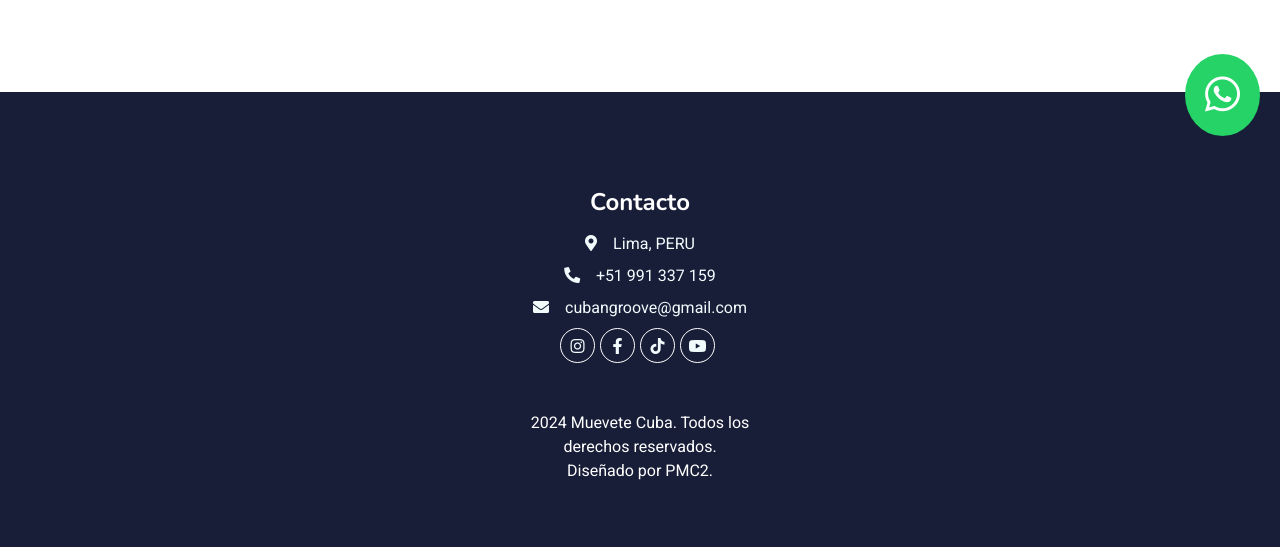
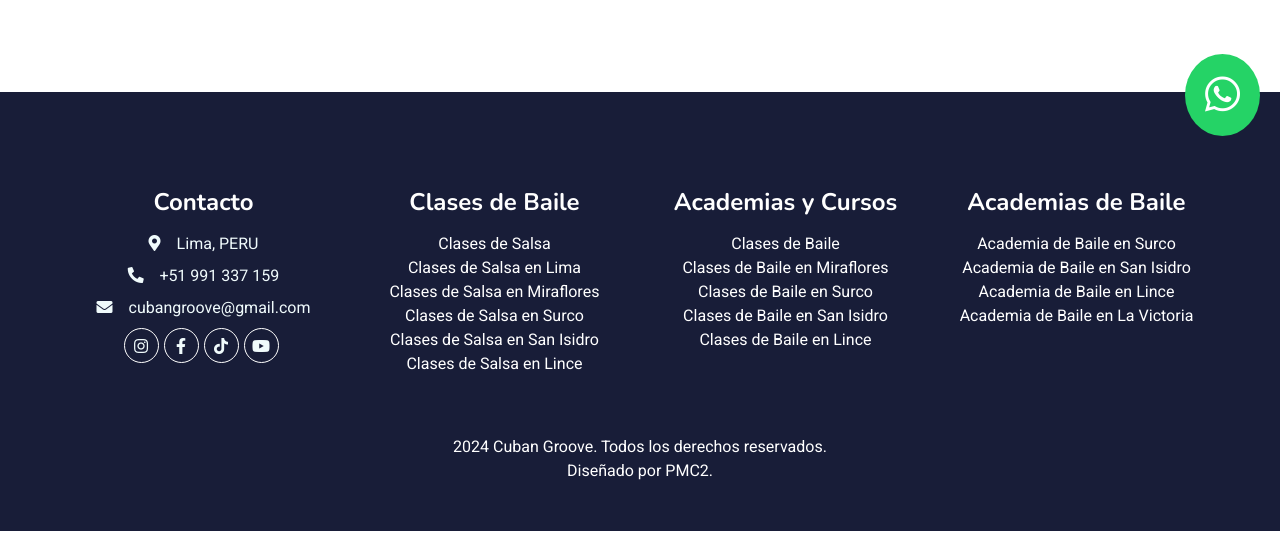
Before and after one commit to paulcobox/webluxe, a Django app: page /contact in a window 1280 px wide. Shown: the part 644-1191 px from the top of the page. Run offline with Django 3.2, Linux system fonts and the light colour scheme; data comes from the database, SQL or seed files in the repository; parts of the project's set-up code (start-up, migrations or seed data) failed here and were passed over; some libraries are stand-ins or nearby versions.

Commit message:
add footer

```diff
--- a/templates/_base.html
+++ b/templates/_base.html
@@ -26,8 +26,11 @@
     <meta charset="utf-8">
     <title>{% block title %}Cuban Groove | Clases de Baile{% endblock title %}</title>
     <meta content="width=device-width, initial-scale=1.0" name="viewport">
-    <meta name="keywords" content="Clases de Baile en Lima, Clases de Timba en Lima, Baile cubano en Lima, Escuela de baile en Lima, Salsa y Timba para principiantes, Instructores de baile en Lima, Academia de Salsa en Lima, Clases de baile latino, Cursos de Salsa y Timba, Danza afrocubana, Ritmos cubanos en Lima, Aprender a bailar Salsa, Clases de baile para adultos, Eventos de baile en Lima, Talleres de Salsa y Timba, Baile social en Lima, Salsa cubana, Timba cubana, Escuela de danza en Lima, Bailes latinos">
-    <meta name="description" content="Aprende Salsa y Timba en Lima con Cuban Groove. Descubre ritmos cubanos como la salsa cubana, reparto, cubaton y rumba. ¡Transforma tu forma de bailar!">
+    <!-- Meta Keywords -->
+    <meta name="keywords" content="Clases de Salsa, Clases de Salsa en Lima, Clases de Salsa en Miraflores, Clases de Salsa en Surco, Clases de Salsa en San Isidro, Clases de Salsa en Lince, Clases de Baile, Clases de Baile en Miraflores, Clases de Baile en Surco, Clases de Baile en San Isidro, Clases de Baile en Lince, Academia de Baile en Surco, Academia de Baile en San Isidro, Academia de Baile en Lince, Academia de Baile en La Victoria, Escuela de Baile en Lima, Ritmos Cubanos, Danza Latina, Timba Cubana, Salsa Cubana">
+
+    <!-- Meta Description -->
+    <meta name="description" content="Aprende Salsa y Baile en Lima con Cuban Groove. Ofrecemos clases en Miraflores, Surco, San Isidro y Lince. Descubre ritmos cubanos como salsa cubana, reparto y rumba. ¡Transforma tu estilo de baile con nosotros!">
     <meta name="author" content="Cuban Groove">
     <meta name="robots" content="index, follow">
 
@@ -141,45 +144,70 @@
       {% block content %}
       {% endblock content %}
 
-
         <!-- Footer Start -->
         <div class="container-fluid bg-dark text-light footer pt-5 mt-5 wow fadeIn" data-wow-delay="0.1s">
             <div class="container py-5">
                 <div class="row g-5 justify-content-center">
-                    {% comment %} <div>
-                        <ul class="list-inline text-center">
-                            <li class="text-white">MUEVETE CUBA.</li>
-                        </ul>
-                    </div> {% endcomment %}
                     <div class="col-lg-3 col-md-6 text-center">
                         <h4 class="text-white mb-3">Contacto</h4>
                         <p class="mb-2"><i class="fa fa-map-marker-alt me-3"></i>Lima, PERU</p>
                         <p class="mb-2"><i class="fa fa-phone-alt me-3"></i>+51 991 337 159</p>
                         <p class="mb-2"><i class="fa fa-envelope me-3"></i>cubangroove@gmail.com</p>
-                        <div class="d-flex mb-5 justify-content-center"">
+                        <div class="d-flex mb-5 justify-content-center">
                             <a class="btn btn-outline-light btn-social" href="https://www.instagram.com/luxecoronado/" target="_blank"><i class="fab fa-instagram"></i></a>
                             <a class="btn btn-outline-light btn-social" href="https://www.facebook.com/muevetecuba" target="_blank"><i class="fab fa-facebook-f"></i></a>
                             <a class="btn btn-outline-light btn-social" href="https://www.tiktok.com/@luxecoronado" target="_blank"><i class="fab fa-tiktok"></i></a>
                             <a class="btn btn-outline-light btn-social" href="https://www.youtube.com/@CubanGroovePeru" target="_blank"><i class="fab fa-youtube"></i></a>
                         </div>
-
-                        <div class="text-center text-white text-rights mb-3">
-                            <div>
-                                <script>
-                                    document.write(new Date().getFullYear());
-                                </script>
-                                Muevete Cuba. Todos los derechos reservados.
-                            </div>
-                            <div>Diseñado por PMC2.</div>
-                        </div>
-
                     </div>
 
+                    <!-- Hipervínculos SEO -->
+                    <div class="col-lg-3 col-md-6 text-center">
+                        <h4 class="text-white mb-3">Clases de Baile</h4>
+                        <ul class="list-unstyled">
+                            <li><a href="{% url 'courses_group' %}" class="text-white">Clases de Salsa</a></li>
+                            <li><a href="{% url 'courses_group' %}" class="text-white">Clases de Salsa en Lima</a></li>
+                            <li><a href="{% url 'courses_group' %}" class="text-white">Clases de Salsa en Miraflores</a></li>
+                            <li><a href="{% url 'courses_group' %}" class="text-white">Clases de Salsa en Surco</a></li>
+                            <li><a href="{% url 'courses_group' %}" class="text-white">Clases de Salsa en San Isidro</a></li>
+                            <li><a href="{% url 'courses_group' %}" class="text-white">Clases de Salsa en Lince</a></li>
+                        </ul>
+                    </div>
 
+                    <div class="col-lg-3 col-md-6 text-center">
+                        <h4 class="text-white mb-3">Academias y Cursos</h4>
+                        <ul class="list-unstyled">
+                            <li><a href="{% url 'courses_group' %}" class="text-white">Clases de Baile</a></li>
+                            <li><a href="{% url 'courses_group' %}" class="text-white">Clases de Baile en Miraflores</a></li>
+                            <li><a href="{% url 'courses_group' %}" class="text-white">Clases de Baile en Surco</a></li>
+                            <li><a href="{% url 'courses_group' %}" class="text-white">Clases de Baile en San Isidro</a></li>
+                            <li><a href="{% url 'courses_group' %}" class="text-white">Clases de Baile en Lince</a></li>
+                        </ul>
+                    </div>
+
+                    <div class="col-lg-3 col-md-6 text-center">
+                        <h4 class="text-white mb-3">Academias de Baile</h4>
+                        <ul class="list-unstyled">
+                            <li><a href="{% url 'courses_group' %}" class="text-white">Academia de Baile en Surco</a></li>
+                            <li><a href="{% url 'courses_group' %}" class="text-white">Academia de Baile en San Isidro</a></li>
+                            <li><a href="{% url 'courses_group' %}" class="text-white">Academia de Baile en Lince</a></li>
+                            <li><a hhref="{% url 'courses_group' %}" class="text-white">Academia de Baile en La Victoria</a></li>
+                        </ul>
+                    </div>
+                </div>
+                <div class="text-center text-white text-rights mt-4">
+                    <div>
+                        <script>
+                            document.write(new Date().getFullYear());
+                        </script>
+                        Cuban Groove. Todos los derechos reservados.
+                    </div>
+                    <div>Diseñado por PMC2.</div>
                 </div>
             </div>
         </div>
         <!-- Footer End -->
+
 
        <!-- Modal start-->
         <div class="modal fade" id="exampleModal" tabindex="-1" aria-labelledby="exampleModalLabel" aria-hidden="true">
--- a/templates/content_site/contact.html
+++ b/templates/content_site/contact.html
@@ -14,7 +14,7 @@
             <div class="row g-5">
                 <div class="col-lg-6 wow fadeInUp" data-wow-delay="0.1s" style="min-height: 400px;">
                     <div class="position-relative h-100">
-                        <img class="img-fluid position-absolute w-100 h-100" src="{% static 'img/contact/contact.jpg' %}" alt="clases de Baile en Lima" style="object-fit: cover;">
+                        <img class="img-fluid position-absolute w-100 h-100" src="{% static 'img/contact/contact.jpg' %}" alt="clases de Baile" style="object-fit: cover;">
                     </div>
                 </div>
                 <div class="col-lg-6 wow fadeInUp" data-wow-delay="0.3s">
--- a/templates/courses/courses.html
+++ b/templates/courses/courses.html
@@ -11,7 +11,7 @@
             <div class="container">
                 <div class="text-center wow fadeInUp" data-wow-delay="0.1s">
                     <h2 class="section-title bg-white text-center px-3 color-oran custom-h6">{% if title %}{{ title }}{% endif %}</h2>
-                    <h1 class="custom-h2 mb-2 color-cafe">Clases de Baile | Salsa y Timba en Lima</h1>
+                    <h1 class="custom-h2 mb-2 color-cafe">Clases de Baile | clases de salsa en Lima</h1>
                 </div>
                 <div class="row g-4 justify-content-center">
 
--- a/templates/index.html
+++ b/templates/index.html
@@ -38,7 +38,7 @@
             <div class="container">
                 <div class="text-center wow fadeInUp" data-wow-delay="0.1s">
                     <h6 class="section-title bg-white text-center px-3 color-oran">Cursos Populares</h6>
-                    <h1 class="custom-h2 mb-2 color-cafe">Clases de Baile | Salsa y Timba en Lima</h1>
+                    <h1 class="custom-h2 mb-2 color-cafe">Clases de Baile</h1>
                 </div>
                 <!-- list Courses Start -->
                 <div class="row g-4 justify-content-center">
```
